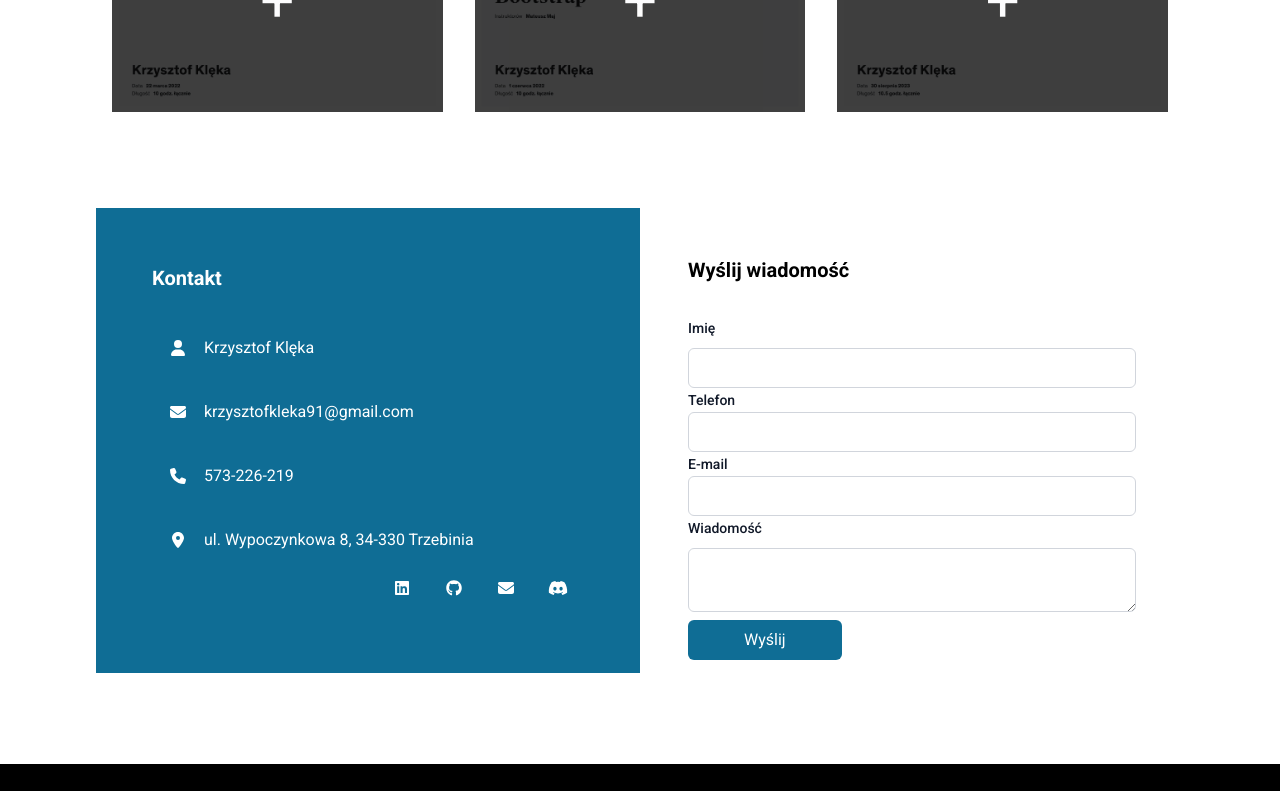
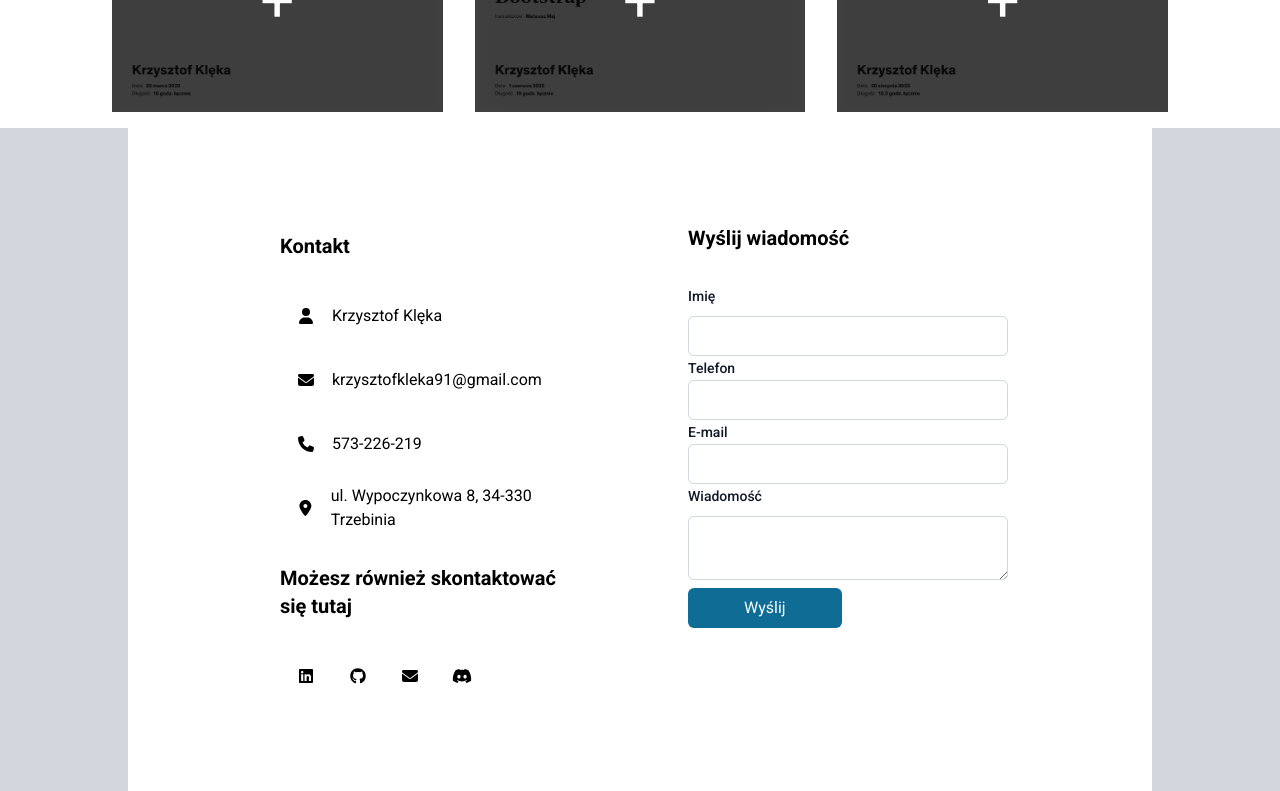
Before and after one commit to Kry765/portfolio, a React (Vite) app: page / in a window 1280 px wide. Shown: the part 2420-3211 px from the top of the page. Built offline with nearby package versions, Linux system fonts and the light colour scheme; what tailwindcss-animated would draw is missing.

Commit message:
change style to form component

```diff
--- a/src/components/ContactForm/Contact.tsx
+++ b/src/components/ContactForm/Contact.tsx
@@ -7,11 +7,11 @@ const typeData = personalyData as PersonalyData;
 
 export default function Contact() {
   return (
-    <div className="flex flex-col items-start justify-around md:flex-row my-12 px-24">
-      <div className="mt-8 w-full">
+    <div className="w-[80%] mx-auto bg-white flex flex-col items-start justify-around md:flex-row py-12 px-24">
+      <div className="w-full">
         <ContactInfo data={typeData} />
       </div>
-      <div className="mt-8 w-full">
+      <div className="w-full ">
         <ContactForm />
       </div>
     </div>
--- a/src/components/ContactForm/ContactInfo.tsx
+++ b/src/components/ContactForm/ContactInfo.tsx
@@ -9,7 +9,7 @@ export default function ContactInfo({ data }: Props) {
   const { personaly, address, social } = data;
 
   return (
-    <div className="p-14 bg-[#0F6D95] text-white">
+    <div className="p-14">
       <h3 className="text-xl font-bold pb-8">Kontakt</h3>
       {personaly.map((item, index) => (
         <div key={index} className="mb-4 flex items-center">
@@ -25,13 +25,15 @@ export default function ContactInfo({ data }: Props) {
           </p>
         </div>
       ))}
-      <div className="flex justify-end">
-        {social.map((item, index) => (
-          <a href={item.link} key={index}>
-            <IconWrapper name={item.icon} size="1x" />
-          </a>
-        ))}
-      </div>
+
+      <h3 className="text-xl font-bold py-8">
+        Możesz również skontaktować się tutaj
+      </h3>
+      {social.map((item, index) => (
+        <a href={item.link} key={index}>
+          <IconWrapper name={item.icon} size="1x" />
+        </a>
+      ))}
     </div>
   );
 }
--- a/src/page/Homepage.tsx
+++ b/src/page/Homepage.tsx
@@ -38,7 +38,7 @@ export default function Homepage() {
         <section>
           <Diploma />
         </section>
-        <section>
+        <section className="bg-gray-300">
           <Contact />
         </section>
       </main>
```
